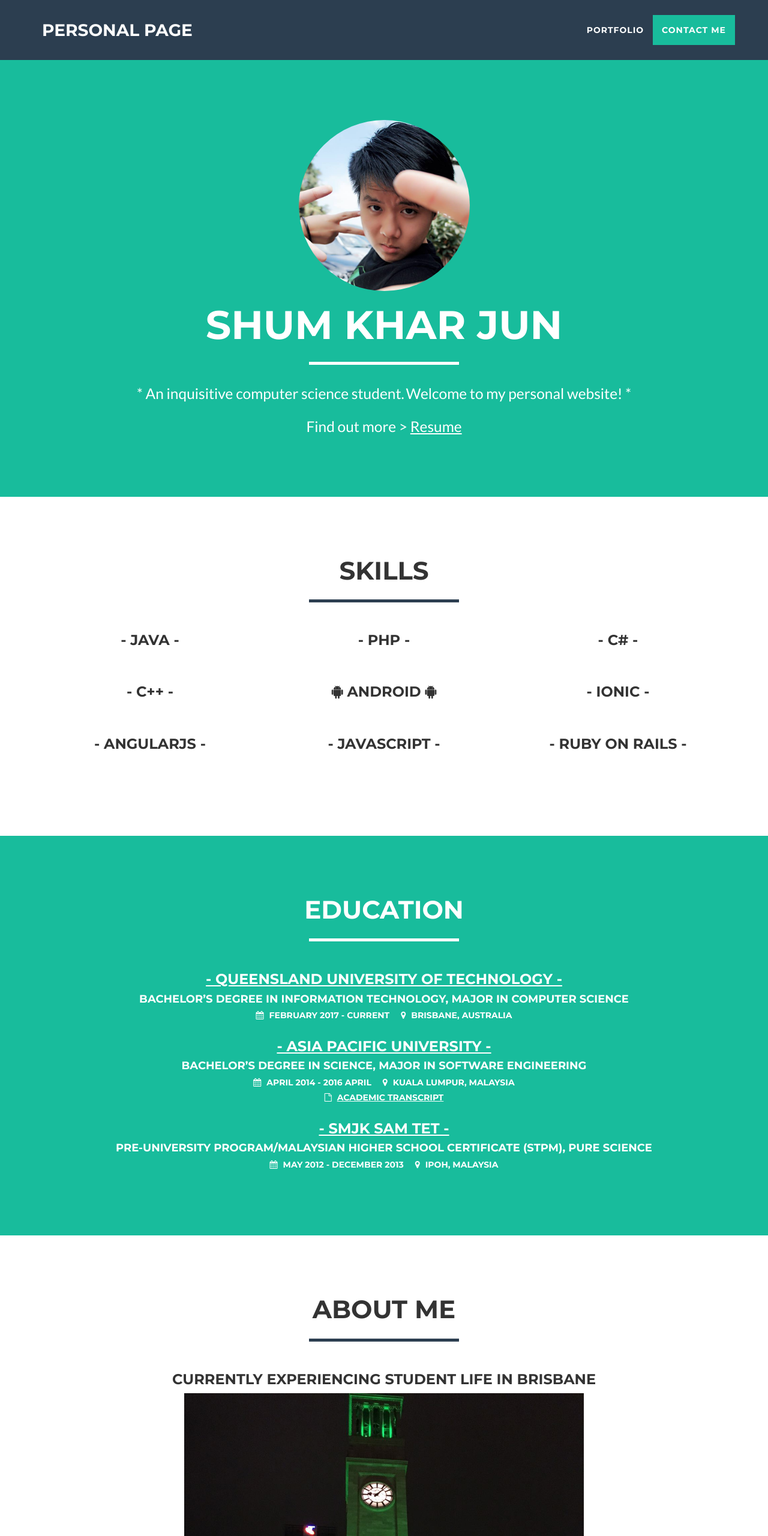
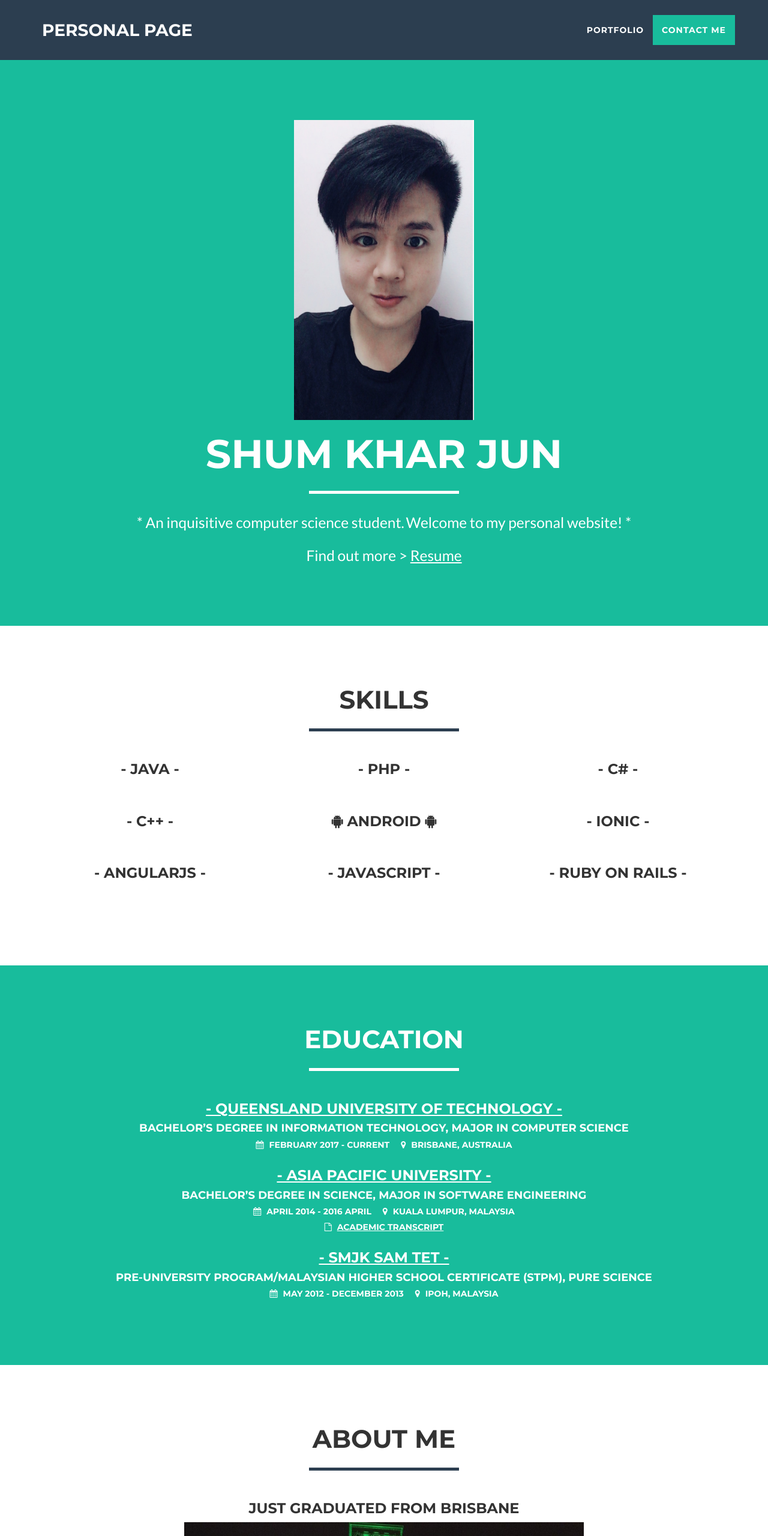
Before and after one commit to shumkj178/seanshum.github.io, a website: page index.html in a window 1280 px wide. Shown: the top 2560 px of the page at 60% size. Drawn offline with nearby package versions, Linux system fonts and the light colour scheme.

Commit message:
minor changes - pic

```diff
--- a/index.html
+++ b/index.html
@@ -70,7 +70,7 @@
         <div class="container" id="maincontent" tabindex="-1">
             <div class="row">
                 <div class="col-lg-12">
-                    <img class="img-responsive profile-pic" src="img/profile.jpg" alt="">
+                    <img src="img/profile_pic.JPG" alt="" width="300" height="500">
                     <div class="intro-text">
                         <h1 class="name">Shum Khar Jun</h1>
                         <hr class="star-light">
@@ -193,7 +193,7 @@
                 </div>
             </div>
             <div class="col-lg-12 text-center">
-                <h3>Currently experiencing student life in Brisbane</h3>
+                <h3>Just Graduated from Brisbane</h3>
                 <img style="width: 60%; height: 60%" src="img/KingGeorge.JPG"/>
             </div>
         </div>
```
Also changed, not shown: img/profile_pic.JPG (added).
